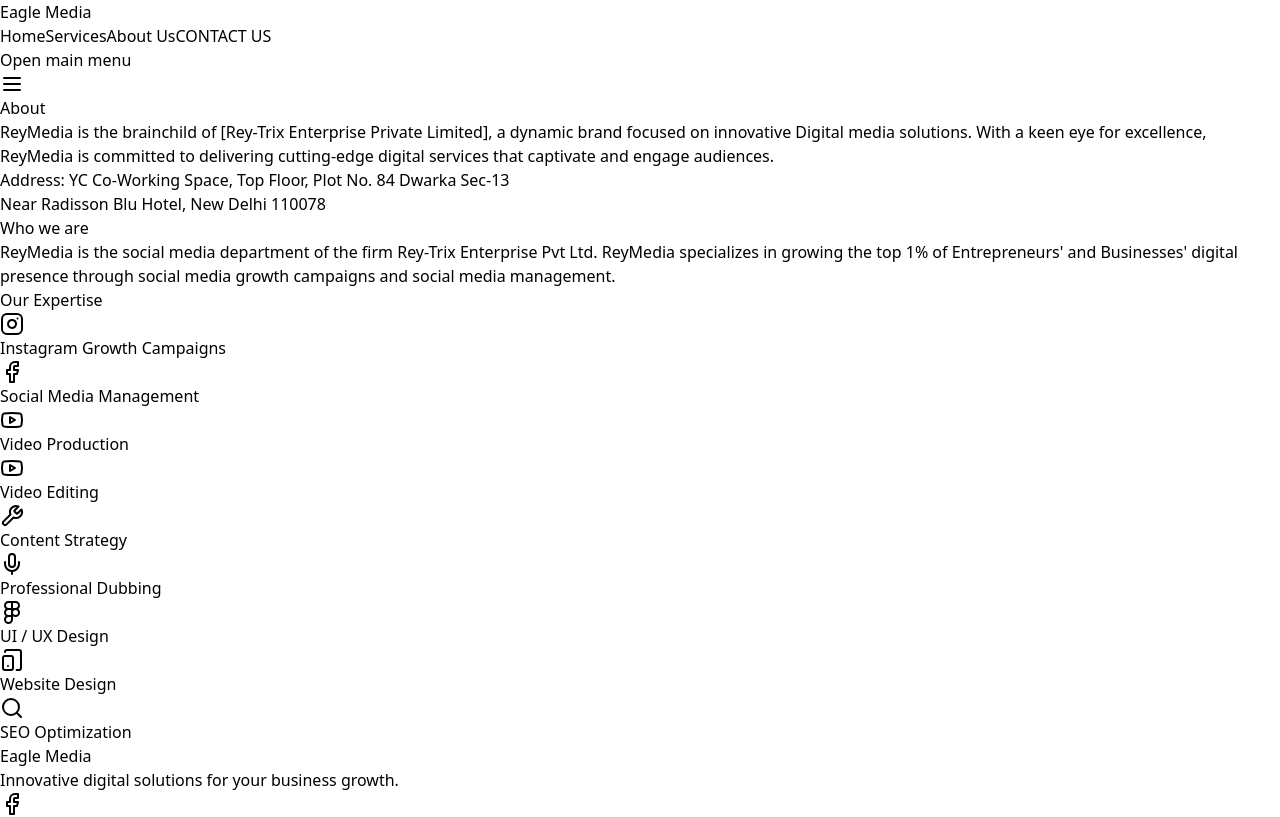
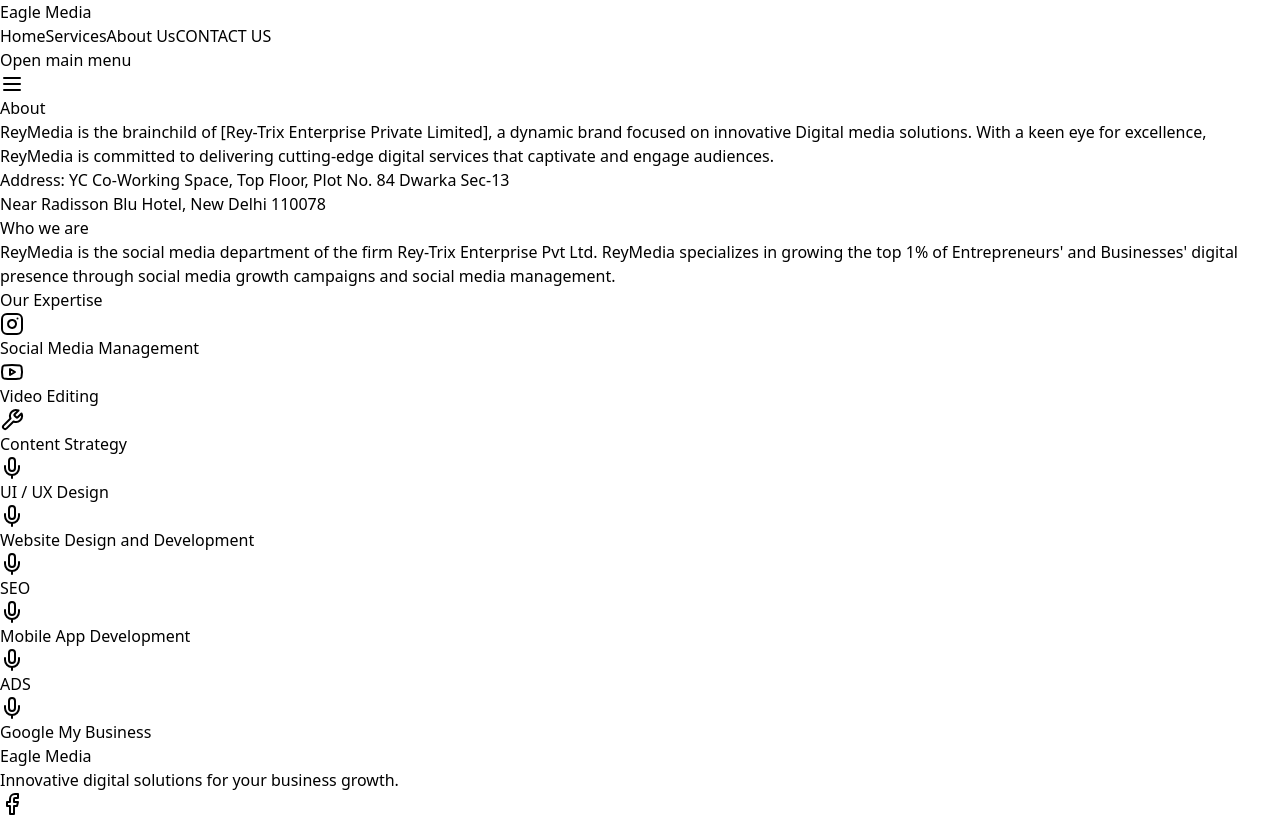
Before and after one commit to iamdeepakverma/eagle-media, a React (Vite) app: page /about in a window 1280 px wide. Shown: the top 817 px of the page. Built offline with nearby package versions, Linux system fonts and the light colour scheme.

Commit message:
6 commit

```diff
--- a/package.json
+++ b/package.json
@@ -11,6 +11,7 @@
   },
   "dependencies": {
     "lucide-react": "^0.460.0",
+    "motion": "^11.11.17",
     "react": "^18.3.1",
     "react-dom": "^18.3.1",
     "react-router-dom": "^7.0.1"
--- /dev/null
+++ b/src/Variants.js
@@ -0,0 +1,19 @@
+export const fadeIn = (direction, delay) => {
+    return {
+        hidden: {
+            y: direction === 'up' ? 40 : direction === 'down' ? -40 : 0,
+            x: direction === 'left' ? 40 : direction === 'right' ? -40 : 0,
+        },
+        show: {
+            y: 0,
+            x: 0,
+            opacity: 1,
+            transition: {
+                Type: 'tween',
+                duration: 0.5,
+                ease: [0.25, 0.25, 0.25, 0.75],
+                delay: delay
+            }
+        }
+    }
+}
--- a/src/comoponents/About/About.jsx
+++ b/src/comoponents/About/About.jsx
@@ -1,25 +1,42 @@
-import React from 'react'
-import { Instagram, Youtube, Wrench, Mic,Facebook,Figma,TabletSmartphone,Search } from 'lucide-react'
-
+import React from "react";
+import {
+  Instagram,
+  Youtube,
+  Wrench,
+  Mic,
+} from "lucide-react";
+import { motion } from "motion/react";
+import { fadeIn } from "../../Variants";
 
 const About = () => {
+  const OurExpertise = [
+    { icon: <Instagram />, title: "Social Media Management" },
+    { icon: <Youtube />, title: "Video Editing" },
+    { icon: <Wrench />, title: "Content Strategy" },
+    { icon: <Mic />, title: "UI / UX Design" },
+    { icon: <Mic />, title: "Website Design and Development" },
+    { icon: <Mic />, title: "SEO" },
+    { icon: <Mic />, title: "Mobile App Development" },
+    { icon: <Mic />, title: "ADS" },
+    { icon: <Mic />, title: "Google My Business" },
+  ];
   return (
- <>
-       {/* Hero Section */}
-       {/* <section className="relative h-[350px] bg-[url('./office.png')] bg-cover bg-center">
-          <div className="absolute inset-0 bg-gray-900/80"></div>
-          <div className="relative flex items-center justify-center h-full">
-            <h1 className="text-5xl font-bold text-white">Services</h1>
-          </div>
-        </section> */}
+    <>
+      <motion.section
+       initial={{ opacity: 0, y: -50 }}
+       animate={{ opacity: 1, y: 0 }}
+       transition={{ delay: 0.1, duration: 0.6 }}
 
-       <section className="relative h-[450px] text-center relative h-[350px] bg-[url('./office.png')] bg-cover bg-center">
-       <div className="absolute inset-0 bg-gray-900/80"></div>
+       className="relative h-[450px] text-center relative h-[350px] bg-[url('./office.png')] bg-cover bg-center">
+        <div className="absolute inset-0 bg-gray-900/80"></div>
 
         <div className="relative flex flex-col items-center justify-center h-full px-4 max-w-4xl mx-auto text-white space-y-6">
           <h1 className="text-5xl font-bold sm:pt-10 mb-6">About</h1>
           <p className="text-lg">
-            ReyMedia is the brainchild of [Rey-Trix Enterprise Private Limited], a dynamic brand focused on innovative Digital media solutions. With a keen eye for excellence, ReyMedia is committed to delivering cutting-edge digital services that captivate and engage audiences.
+            ReyMedia is the brainchild of [Rey-Trix Enterprise Private Limited],
+            a dynamic brand focused on innovative Digital media solutions. With
+            a keen eye for excellence, ReyMedia is committed to delivering
+            cutting-edge digital services that captivate and engage audiences.
           </p>
           <p className="text-sm">
             Address: YC Co-Working Space, Top Floor, Plot No. 84 Dwarka Sec-13
@@ -27,14 +44,17 @@
             Near Radisson Blu Hotel, New Delhi 110078
           </p>
         </div>
-      </section>
+      </motion.section>
 
       {/* Who We Are Section */}
       <section className="py-20 px-6">
         <div className="max-w-4xl mx-auto text-center">
           <h2 className="text-3xl font-bold mb-8">Who we are</h2>
           <p className="text-gray-600">
-            ReyMedia is the social media department of the firm Rey-Trix Enterprise Pvt Ltd. ReyMedia specializes in growing the top 1% of Entrepreneurs' and Businesses' digital presence through social media growth campaigns and social media management.
+            ReyMedia is the social media department of the firm Rey-Trix
+            Enterprise Pvt Ltd. ReyMedia specializes in growing the top 1% of
+            Entrepreneurs' and Businesses' digital presence through social media
+            growth campaigns and social media management.
           </p>
         </div>
       </section>
@@ -42,68 +62,32 @@
       {/* Our Expertise Section */}
       <section className="py-20 px-6 bg-gray-50 ">
         <div className="max-w-4xl mx-auto pt-20 pb-20 shadow-black shadow-lg">
-          <h2 className="text-3xl font-bold text-center mb-16">Our Expertise</h2>
+          <h2 className="text-3xl font-bold text-center mb-16">
+            Our Expertise
+          </h2>
           <div className="grid grid-cols-1 md:grid-cols-3 gap-12">
-            <div className="flex flex-col items-center text-center">
-              <div className="w-12 h-12 bg-violet-600 rounded-lg flex items-center justify-center mb-4">
-                <Instagram className="w-6 h-6 text-white" />
-              </div>
-              <h3 className="text-lg font-semibold">Instagram Growth Campaigns</h3>
-            </div>
-            <div className="flex flex-col items-center text-center">
-              <div className="w-12 h-12 bg-violet-600 rounded-lg flex items-center justify-center mb-4">
-                <Facebook className="w-6 h-6 text-white" />
-              </div>
-              <h3 className="text-lg font-semibold">Social Media Management</h3>
-            </div>
-            <div className="flex flex-col items-center text-center">
-              <div className="w-12 h-12 bg-violet-600 rounded-lg flex items-center justify-center mb-4">
-                <Youtube className="w-6 h-6 text-white" />
-              </div>
-              <h3 className="text-lg font-semibold">Video Production</h3>
-            </div>
-            <div className="flex flex-col items-center text-center">
-              <div className="w-12 h-12 bg-violet-600 rounded-lg flex items-center justify-center mb-4">
-                <Youtube className="w-6 h-6 text-white" />
-              </div>
-              <h3 className="text-lg font-semibold">Video Editing</h3>
-            </div>
-            <div className="flex flex-col items-center text-center">
-              <div className="w-12 h-12 bg-violet-600 rounded-lg flex items-center justify-center mb-4">
-                <Wrench className="w-6 h-6 text-white" />
-              </div>
-              <h3 className="text-lg font-semibold">Content Strategy</h3>
-            </div>
-            <div className="flex flex-col items-center text-center">
-              <div className="w-12 h-12 bg-violet-600 rounded-lg flex items-center justify-center mb-4">
-                <Mic className="w-6 h-6 text-white" />
-              </div>
-              <h3 className="text-lg font-semibold">Professional Dubbing</h3>
-            </div>
-            <div className="flex flex-col items-center text-center">
-              <div className="w-12 h-12 bg-violet-600 rounded-lg flex items-center justify-center mb-4">
-                <Figma className="w-6 h-6 text-white" />
-              </div>
-              <h3 className="text-lg font-semibold">UI / UX Design</h3>
-            </div>
-            <div className="flex flex-col items-center text-center">
-              <div className="w-12 h-12 bg-violet-600 rounded-lg flex items-center justify-center mb-4">
-                <TabletSmartphone className="w-6 h-6 text-white" />
-              </div>
-              <h3 className="text-lg font-semibold">Website Design</h3>
-            </div>
-            <div className="flex flex-col items-center text-center">
-              <div className="w-12 h-12 bg-violet-600 rounded-lg flex items-center justify-center mb-4">
-                <Search className="w-6 h-6 text-white" />
-              </div>
-              <h3 className="text-lg font-semibold">SEO Optimization</h3>
-            </div>
+            {OurExpertise.map((item, index) => (
+              <motion.div
+              variants={fadeIn('up', 0.5)}
+              initial={"hidden"}
+              whileInView={"show"}
+              viewport={{ once: false,amount:0.7 }}
+
+                key={index}
+                className="flex flex-col items-center text-center"
+              >
+                <div className="w-12 h-12 bg-violet-600 rounded-lg flex items-center justify-center text-white">
+                  {item.icon}
+                </div>
+                <h3 className="text-lg font-semibold">{item.title}</h3>
+                <p className="text-gray-600">{item.description}</p>
+              </motion.div>
+            ))}
           </div>
         </div>
       </section>
+    </>
+  );
+};
 
- </>
-  )
-}
-
-export default About
+export default About;
--- a/src/comoponents/Home/Home.jsx
+++ b/src/comoponents/Home/Home.jsx
@@ -1,8 +1,8 @@
 import React from 'react'
 import Header from '../Header/Header'
 import Services from '../Service/Services'
-import WhoWeare from '../About/WhoWeare'
-import PageLoader from '../Loader/PageLoader'
+// import WhoWeare from '../About/WhoWeare'
+// import PageLoader from '../Loader/PageLoader'
 
 const Home = () => {
   return (
@@ -10,7 +10,7 @@
       <Header/>
       <Services/>
       {/* <PageLoader/> */}
-      <WhoWeare/>
+      {/* <WhoWeare/> */}
     </div>
   )
 }
--- a/src/comoponents/Service/MainServices.jsx
+++ b/src/comoponents/Service/MainServices.jsx
@@ -1,63 +1,82 @@
+import { motion } from "motion/react";
 import React from "react";
 import { Link } from "react-router-dom";
-
+import { fadeIn } from "../../Variants";
 
 const MainServices = () => {
-  const service=[
+  const service = [
     {
-      id:1,
-      name:"Social Media Management",
-      image:"https://upload.wikimedia.org/wikipedia/commons/7/74/Social_media_collection_2020s.png",
-      description:"Our Instagram management service optimizes your brand's presence, boosts engagement, and drives growth through strategic content creation, audience targeting, and performance analytics.",
+      id: 1,
+      name: "Social Media Management",
+      image:
+        "https://upload.wikimedia.org/wikipedia/commons/7/74/Social_media_collection_2020s.png",
+      description:
+        "Our Instagram management service optimizes your brand's presence, boosts engagement, and drives growth through strategic content creation, audience targeting, and performance analytics.",
     },
     {
-      id:2,
-      name:"Search Engine Optimization",
-      image:"https://upload.wikimedia.org/wikipedia/commons/9/90/SEO_Types.png",
-      description:"Break the language barrier by getting your videos dubbed by professionals in Hindi to capture the 700 Million Hindi Speaking viewers in India and grow your fanbase worldwide."
+      id: 2,
+      name: "Search Engine Optimization",
+      image:
+        "https://upload.wikimedia.org/wikipedia/commons/9/90/SEO_Types.png",
+      description:
+        "Break the language barrier by getting your videos dubbed by professionals in Hindi to capture the 700 Million Hindi Speaking viewers in India and grow your fanbase worldwide.",
     },
     {
-      id:3,
-      name:"100% Youtube Management",
-      image:"https://upload.wikimedia.org/wikipedia/commons/9/9c/My_Verison_Youtube_Studio_Logo_%282015%29.png",
-      description:"We'll cover it according to your needs or manage it all, from researching content ideas, scripting, professionally editing, making a super catchy thumbnail to publishing and everything small in between."
+      id: 3,
+      name: "100% Youtube Management",
+      image:
+        "https://upload.wikimedia.org/wikipedia/commons/9/9c/My_Verison_Youtube_Studio_Logo_%282015%29.png",
+      description:
+        "We'll cover it according to your needs or manage it all, from researching content ideas, scripting, professionally editing, making a super catchy thumbnail to publishing and everything small in between.",
     },
     {
-      id:4,
-      name:"Website Design and Development",
-      image:"https://upload.wikimedia.org/wikipedia/commons/b/b2/Design_responsivo.png",
-      description:"Our team of expert web developers will create a visually stunning and user-friendly website that perfectly aligns with your brand's identity and goals."
+      id: 4,
+      name: "Website Design and Development",
+      image:
+        "https://upload.wikimedia.org/wikipedia/commons/b/b2/Design_responsivo.png",
+      description:
+        "Our team of expert web developers will create a visually stunning and user-friendly website that perfectly aligns with your brand's identity and goals.",
     },
     {
-      id:5,
-      name:"UI / UX Design",
-      image:"https://upload.wikimedia.org/wikipedia/commons/7/70/Figma.svg",
-      description:"Our team of expert web developers will create a visually stunning and user-friendly website that perfectly aligns with your brand's identity and goals."
+      id: 5,
+      name: "UI / UX Design",
+      image: "https://upload.wikimedia.org/wikipedia/commons/7/70/Figma.svg",
+      description:
+        "Our team of expert web developers will create a visually stunning and user-friendly website that perfectly aligns with your brand's identity and goals.",
     },
     {
-      id:6,
-      name:"Video Editing",
-      image:"https://upload.wikimedia.org/wikipedia/commons/5/54/CCCamp_2019_by_CountCrapula_034.jpg",
-      description:"Our team of expert web developers will create a visually stunning and user-friendly website that perfectly aligns with your brand's identity and goals."
+      id: 6,
+      name: "Video Editing",
+      image:
+        "https://upload.wikimedia.org/wikipedia/commons/5/54/CCCamp_2019_by_CountCrapula_034.jpg",
+      description:
+        "Our team of expert web developers will create a visually stunning and user-friendly website that perfectly aligns with your brand's identity and goals.",
     },
     {
-      id:7,
-      name:"Mobile app development",
-      image:"https://upload.wikimedia.org/wikipedia/commons/5/59/Google_Play_App_Download.png",
-      description:"Our team of expert web developers will create a visually stunning and user-friendly website that perfectly aligns with your brand's identity and goals."
-    }
-  ]
+      id: 7,
+      name: "Mobile app development",
+      image:
+        "https://upload.wikimedia.org/wikipedia/commons/5/59/Google_Play_App_Download.png",
+      description:
+        "Our team of expert web developers will create a visually stunning and user-friendly website that perfectly aligns with your brand's identity and goals.",
+    },
+  ];
 
   return (
     <>
       {/* Hero Section */}
       <div>
-        <section className="relative h-[350px] bg-[url('./office.png')] bg-cover bg-center">
+        <motion.section
+          initial={{ opacity: 0, y: -50 }}
+          animate={{ opacity: 1, y: 0 }}
+          transition={{ delay: 0.1, duration: 0.6 }}
+          className="relative h-[350px] bg-[url('./office.png')] bg-cover bg-center"
+        >
           <div className="absolute inset-0 bg-gray-900/80"></div>
           <div className="relative flex items-center justify-center h-full">
             <h1 className="text-5xl font-bold text-white">Services</h1>
           </div>
-        </section>
+        </motion.section>
 
         {/* What We Do Section */}
         <section className="py-20 px-6">
@@ -68,9 +87,19 @@
             </div>
 
             <div className="grid md:grid-cols-3 gap-8">
-              {
-                service.map((item) => (
-                  <div key={item.id} className="bg-white p-8 rounded-lg shadow-lg">
+              {service.map((item) => (
+               <motion.div
+               variants={fadeIn('right', 0.2)}
+               initial={"hidden"}
+               whileInView={"show"}
+               viewport={{ once:   false, amount: 0.7 }}
+               whileHover={{ scale: 1.05 }} // Slight scale-up on hover
+               whileTap={{ scale: 0.95 }}   // Slight scale-down on tap
+               transition={{ type: "spring", stiffness: 400, damping: 10 }} // Smooth spring effect
+
+               key={item.id}
+               className="bg-white p-8 rounded-lg shadow-lg"
+             >
                <div className="mb-6">
                  <img
                    src={item.image}
@@ -82,10 +111,9 @@
                </div>
                <h3 className="text-xl font-bold mb-4">{item.name}</h3>
                <p className="text-gray-600">{item.description}</p>
-                  </div>
-                ))
-              }
+             </motion.div>
 
+              ))}
             </div>
           </div>
         </section>
```
Also changed, not shown: src/comoponents/About/WhoWeare.jsx (deleted, +0 -20 lines), src/comoponents/ContactUs/MainContact.jsx (+111 -28 lines), src/comoponents/Footer/Footer.jsx (+54 -11 lines), src/comoponents/Header/Header.jsx (+33 -10 lines), src/comoponents/Service/Services.jsx (+14 -2 lines), 1 other file (tests, documents, lock files or other folders). Lines whose indentation alone changed are shown as unchanged.
